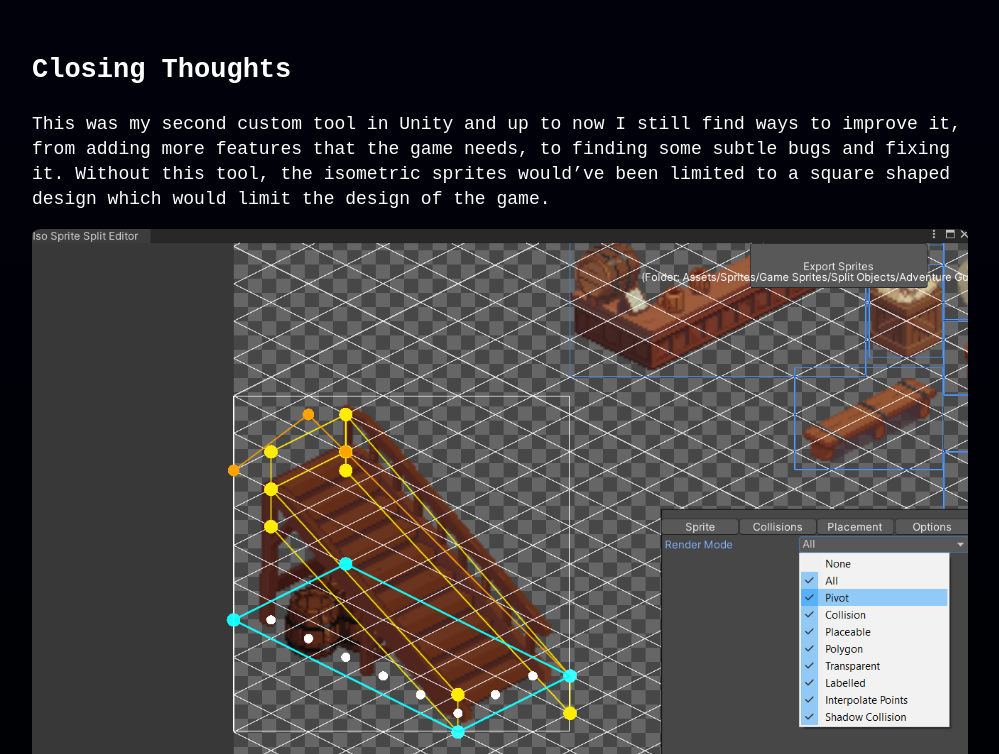
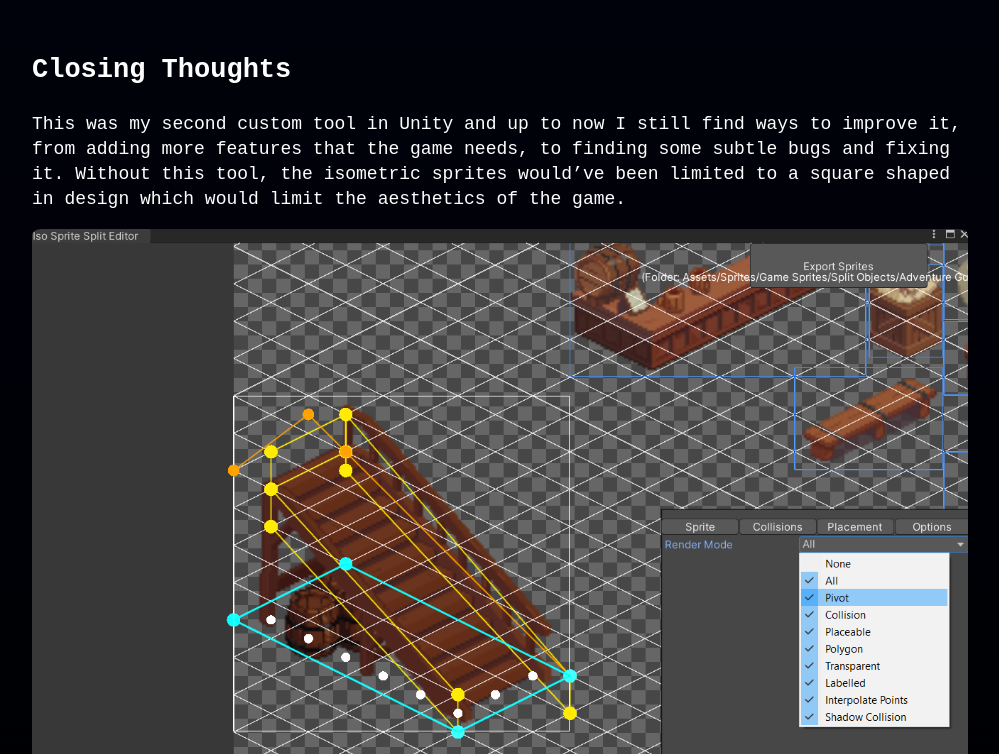
Before and after one commit to seanrich92/seanrich92.github.io, a Jekyll site: the page built from _posts/2024-05-30-isometric-sprite-editor.md, in a window 1280 px wide and 900 px high, scrolled down 4967 px, cut to the strip 146-900 px from the top of the window. Shown: the whole strip, without its empty margins (140-1139 px from the left). Built offline with Jekyll 4.4.1, drawn with Linux system fonts in a browser that asks for light colours.

Commit message:
Update 2024-05-30-isometric-sprite-editor.md

```diff
--- a/_posts/2024-05-30-isometric-sprite-editor.md
+++ b/_posts/2024-05-30-isometric-sprite-editor.md
@@ -49,7 +49,7 @@ By creating a sprite editor similar to Unity's but specifically catered to isome
 
 ## Closing Thoughts
 
-This was my second custom tool in Unity and up to now I still find ways to improve it, from adding more features that the game needs, to finding some subtle bugs and fixing it. Without this tool, the isometric sprites would've been limited to a square shaped design which would limit the design of the game.
+This was my second custom tool in Unity and up to now I still find ways to improve it, from adding more features that the game needs, to finding some subtle bugs and fixing it. Without this tool, the isometric sprites would've been limited to a square shaped in design which would limit the aesthetics of the game.
 
 [![Isometric Sprite Editor 6](/assets/iso-split-editor/screen2.png)](/assets/iso-split-editor/screen2.png)
 
```
